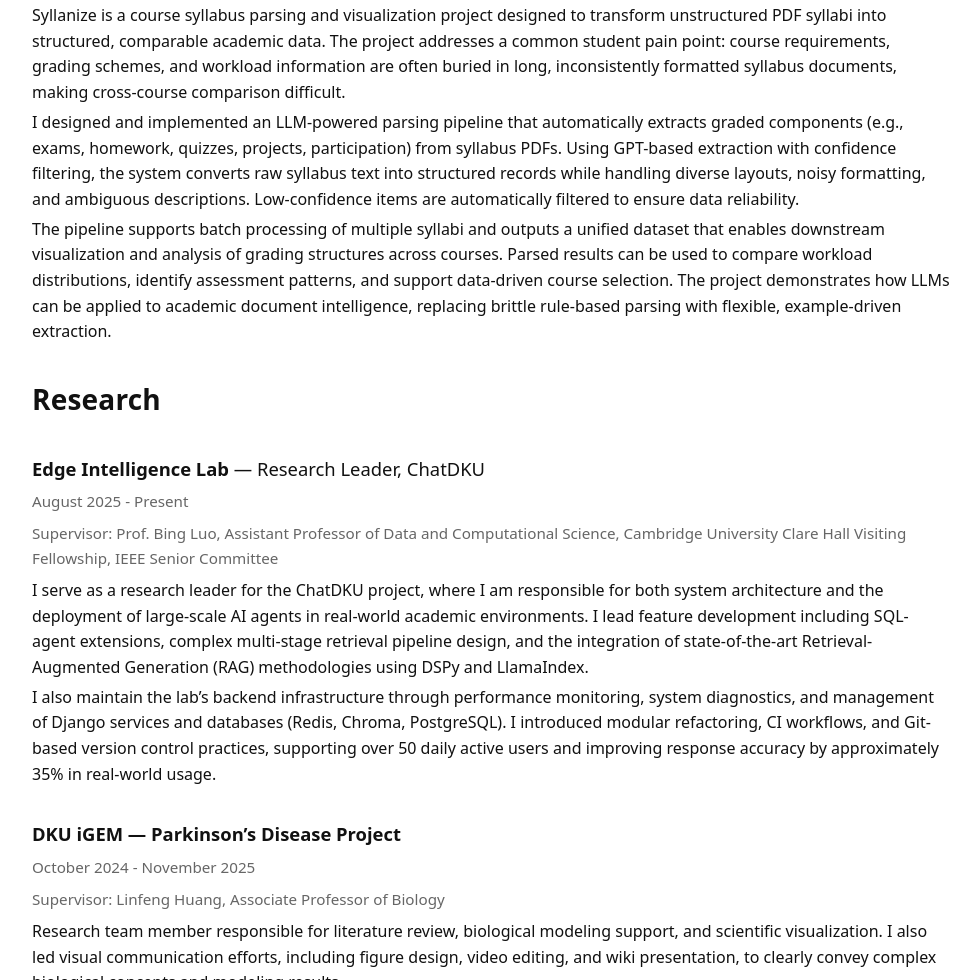
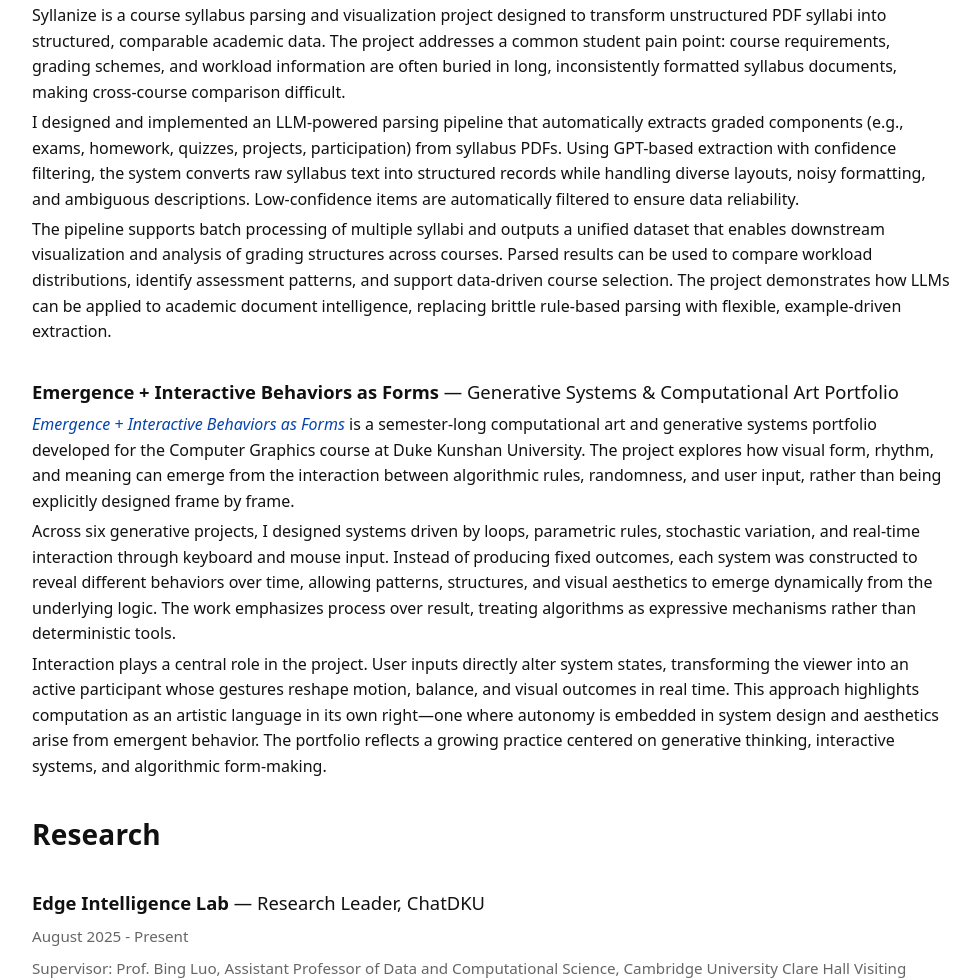
Before and after one commit to zhiwei531/zhiwei531.github.io, a plain HTML site: page index.html in a window 1280 px wide. Shown: the part 1355-2335 px from the top of the page, without its empty margins (208-1188 px from the left). Drawn offline with Linux system fonts and the light colour scheme.

Commit message:
update cs project

```diff
--- a/index.html
+++ b/index.html
@@ -58,7 +58,7 @@
                         Duke Kunshan University
                     </a>
                     majoring in Applied Math and Computational Science, Computer Science track.
-                    I am interested in <strong>AI systems, agentic RAG, and product-oriented engineering</strong>,
+                    I am interested in <strong>AI agent and systems, machine learning, and product-oriented engineering</strong>,
                     with a strong focus on building tools that are reliable, scalable, and actually used.
                 </p>
 
@@ -137,6 +137,40 @@
                 document intelligence, replacing brittle rule-based parsing with flexible,
                 example-driven extraction.
             </p>
+        </div>
+
+        <div class="item">
+        <div>
+            <strong>Emergence + Interactive Behaviors as Forms</strong> — Generative Systems & Computational Art Portfolio
+        </div>
+        <p>
+            <em><a href="https://docs.google.com/document/d/1-9LvUaNYXtNyC0wnZ3wM34BBXraTOf_Q9b8EKZrsun4/edit?usp=sharing" target="_blank" rel="noopener noreferrer">
+                        Emergence + Interactive Behaviors as Forms
+            </a></em> is a semester-long
+            computational art and generative systems portfolio developed for
+            the Computer Graphics course at Duke Kunshan University. The project explores how
+            visual form, rhythm, and meaning can emerge from the interaction between
+            algorithmic rules, randomness, and user input, rather than being explicitly
+            designed frame by frame.
+        </p>
+        <p>
+            Across six generative projects, I designed systems driven by loops,
+            parametric rules, stochastic variation, and real-time interaction through
+            keyboard and mouse input. Instead of producing fixed outcomes, each system
+            was constructed to reveal different behaviors over time, allowing patterns,
+            structures, and visual aesthetics to emerge dynamically from the underlying
+            logic. The work emphasizes process over result, treating algorithms as
+            expressive mechanisms rather than deterministic tools.
+        </p>
+        <p>
+            Interaction plays a central role in the project. User inputs directly alter
+            system states, transforming the viewer into an active participant whose
+            gestures reshape motion, balance, and visual outcomes in real time. This
+            approach highlights computation as an artistic language in its own right—one
+            where autonomy is embedded in system design and aesthetics arise from
+            emergent behavior. The portfolio reflects a growing practice centered on
+            generative thinking, interactive systems, and algorithmic form-making.
+        </p>
         </div>
     </section>
 
```
